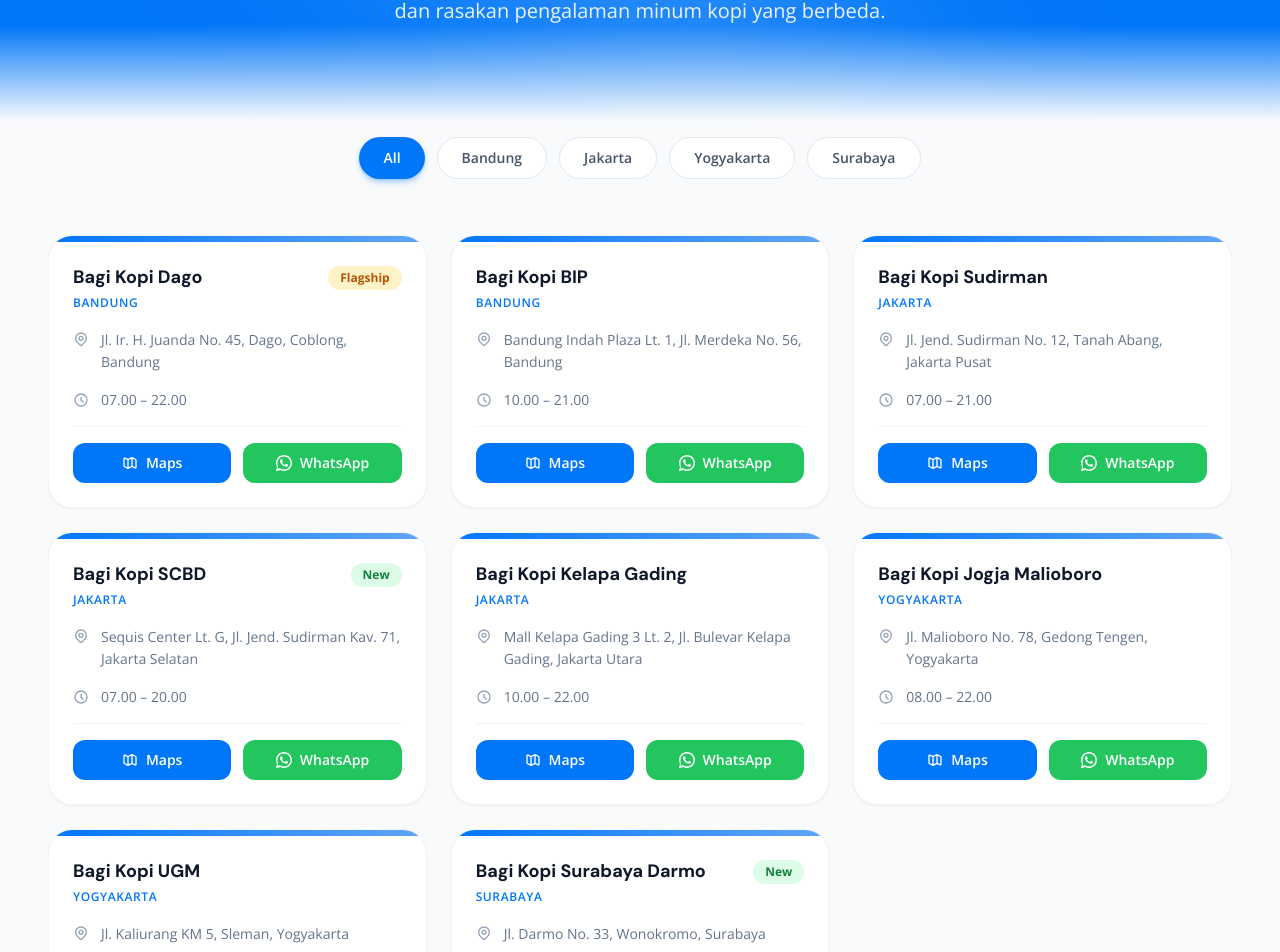
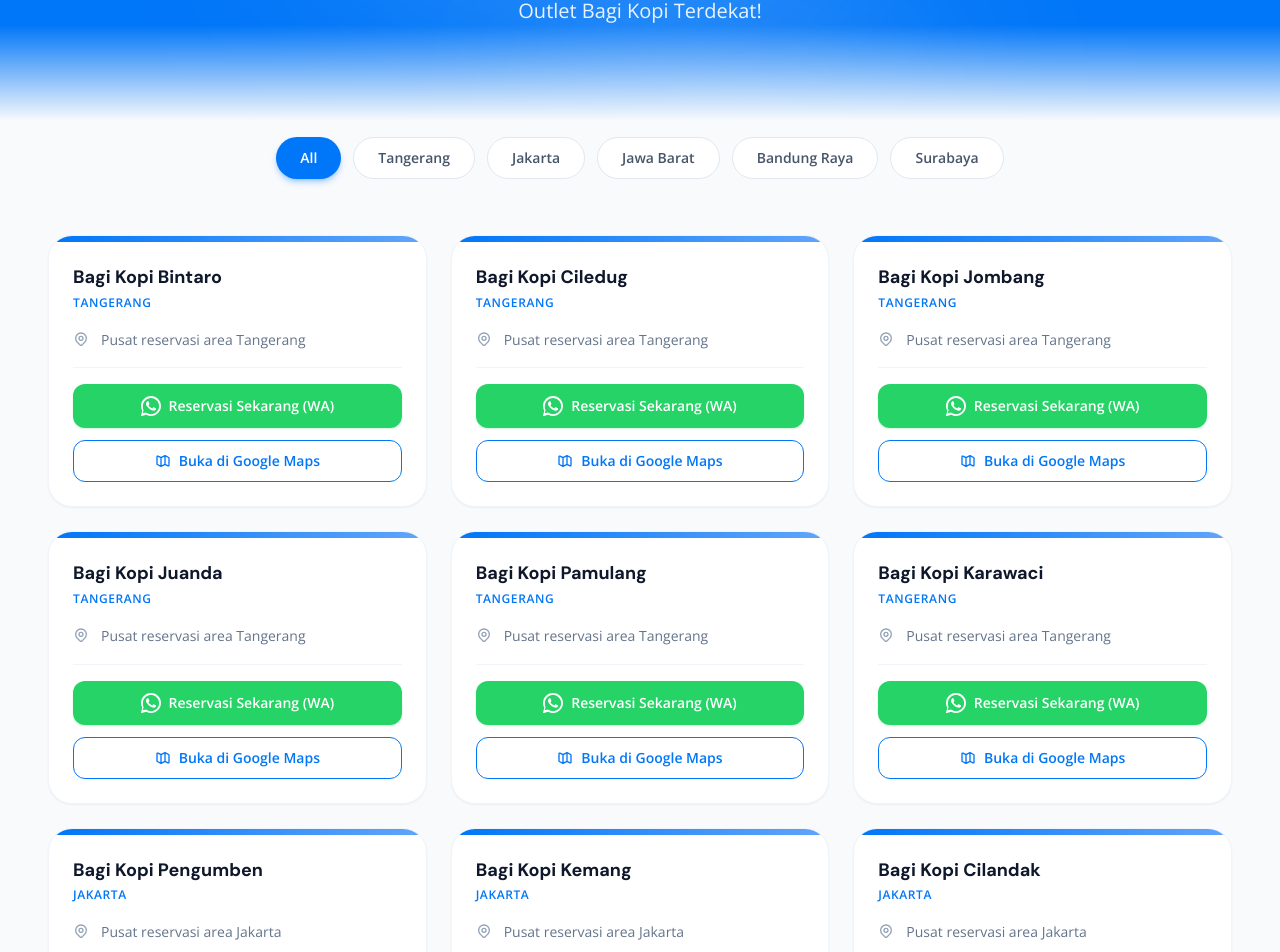
Before and after one commit to akhdanrgya/BAGI-KOPI, a Next.js app: page /outlets in a window 1280 px wide. Shown: the part 317-1269 px from the top of the page. Built offline with nearby package versions, Linux system fonts and the light colour scheme.

Commit message:
outlets polish for reserve

```diff
--- a/src/app/outlets/page.tsx
+++ b/src/app/outlets/page.tsx
@@ -32,7 +32,7 @@ export default function OutletsPage() {
                     </FadeIn>
                     <FadeIn delay={0.3}>
                         <p className="text-lg md:text-xl text-white/90 font-open-sans max-w-2xl mx-auto leading-relaxed">
-                            Kopi terbaik selalu dekat darimu. Temukan outlet Bagi Kopi di kotamu dan rasakan pengalaman minum kopi yang berbeda.
+                            Untuk Lebih Dekat Dengan Kami, Silahkan Kunjungi atau Reservasi Dari Outlet Bagi Kopi Terdekat!
                         </p>
                     </FadeIn>
                 </div>
--- a/src/components/OutletsClient.tsx
+++ b/src/components/OutletsClient.tsx
@@ -2,36 +2,85 @@
 
 import { useState } from "react";
 import { motion, AnimatePresence } from "framer-motion";
-import outletsData from "@/data/outlets.json";
 
-type Outlet = (typeof outletsData.outlets)[0];
+type Outlet = {
+    id: string;
+    area: string;
+    name: string;
+    description: string;
+    maps: string;
+    whatsapp: string;
+    tag?: string;
+};
 
-const CITIES = ["All", ...Array.from(new Set(outletsData.outlets.map((o) => o.city)))];
+const mockOutlets: Outlet[] = [
+    // Tangerang
+    { id: "tgr-1", area: "Tangerang", name: "Bagi Kopi Bintaro", description: "Pusat reservasi area Tangerang", maps: "#", whatsapp: "6281234567890" },
+    { id: "tgr-2", area: "Tangerang", name: "Bagi Kopi Ciledug", description: "Pusat reservasi area Tangerang", maps: "#", whatsapp: "6281234567890" },
+    { id: "tgr-3", area: "Tangerang", name: "Bagi Kopi Jombang", description: "Pusat reservasi area Tangerang", maps: "#", whatsapp: "6281234567890" },
+    { id: "tgr-4", area: "Tangerang", name: "Bagi Kopi Juanda", description: "Pusat reservasi area Tangerang", maps: "#", whatsapp: "6281234567890" },
+    { id: "tgr-5", area: "Tangerang", name: "Bagi Kopi Pamulang", description: "Pusat reservasi area Tangerang", maps: "#", whatsapp: "6281234567890" },
+    { id: "tgr-6", area: "Tangerang", name: "Bagi Kopi Karawaci", description: "Pusat reservasi area Tangerang", maps: "#", whatsapp: "6281234567890" },
+
+    // Jakarta
+    { id: "jkt-1", area: "Jakarta", name: "Bagi Kopi Pengumben", description: "Pusat reservasi area Jakarta", maps: "#", whatsapp: "6281234567890" },
+    { id: "jkt-2", area: "Jakarta", name: "Bagi Kopi Kemang", description: "Pusat reservasi area Jakarta", maps: "#", whatsapp: "6281234567890" },
+    { id: "jkt-3", area: "Jakarta", name: "Bagi Kopi Cilandak", description: "Pusat reservasi area Jakarta", maps: "#", whatsapp: "6281234567890" },
+    { id: "jkt-4", area: "Jakarta", name: "Bagi Kopi Lebak Bulus", description: "Pusat reservasi area Jakarta", maps: "#", whatsapp: "6281234567890" },
+    { id: "jkt-5", area: "Jakarta", name: "Bagi Kopi Kayu Putih", description: "Pusat reservasi area Jakarta", maps: "#", whatsapp: "6281234567890" },
+    { id: "jkt-6", area: "Jakarta", name: "Bagi Kopi Cawang", description: "Pusat reservasi area Jakarta", maps: "#", whatsapp: "6281234567890" },
+    { id: "jkt-7", area: "Jakarta", name: "Bagi Kopi Setu", description: "Pusat reservasi area Jakarta", maps: "#", whatsapp: "6281234567890" },
+    { id: "jkt-8", area: "Jakarta", name: "Bagi Kopi Kalimalang", description: "Pusat reservasi area Jakarta", maps: "#", whatsapp: "6281234567890" },
+
+    // Jawa Barat
+    { id: "jbr-1", area: "Jawa Barat", name: "Bagi Kopi Margonda", description: "Pusat reservasi area Jawa Barat", maps: "#", whatsapp: "6281234567890" },
+    { id: "jbr-2", area: "Jawa Barat", name: "Bagi Kopi Lenteng Agung", description: "Pusat reservasi area Jawa Barat", maps: "#", whatsapp: "6281234567890" },
+    { id: "jbr-3", area: "Jawa Barat", name: "Bagi Kopi Kota Wisata", description: "Pusat reservasi area Jawa Barat", maps: "#", whatsapp: "6281234567890" },
+    { id: "jbr-4", area: "Jawa Barat", name: "Bagi Kopi Kranggan", description: "Pusat reservasi area Jawa Barat", maps: "#", whatsapp: "6281234567890" },
+    { id: "jbr-5", area: "Jawa Barat", name: "Bagi Kopi Pekayon", description: "Pusat reservasi area Jawa Barat", maps: "#", whatsapp: "6281234567890" },
+
+    // Bandung Raya
+    { id: "bdg-1", area: "Bandung Raya", name: "Bagi Kopi Buah Batu", description: "Pusat reservasi area Bandung Raya", maps: "#", whatsapp: "6281234567890" },
+    { id: "bdg-2", area: "Bandung Raya", name: "Bagi Kopi Kiara Artha", description: "Pusat reservasi area Bandung Raya", maps: "#", whatsapp: "6281234567890" },
+    { id: "bdg-3", area: "Bandung Raya", name: "Bagi Kopi Jatinangor", description: "Pusat reservasi area Bandung Raya", maps: "#", whatsapp: "6281234567890" },
+    { id: "bdg-4", area: "Bandung Raya", name: "Bagi Kopi Metro", description: "Pusat reservasi area Bandung Raya", maps: "#", whatsapp: "6281234567890" },
+    { id: "bdg-5", area: "Bandung Raya", name: "Bagi Kopi Ujung Berung", description: "Pusat reservasi area Bandung Raya", maps: "#", whatsapp: "6281234567890" },
+    { id: "bdg-6", area: "Bandung Raya", name: "Bagi Kopi Cimahi", description: "Pusat reservasi area Bandung Raya", maps: "#", whatsapp: "6281234567890" },
+    { id: "bdg-7", area: "Bandung Raya", name: "Bagi Kopi Ciumbuleuit", description: "Pusat reservasi area Bandung Raya", maps: "#", whatsapp: "6281234567890" },
+    { id: "bdg-8", area: "Bandung Raya", name: "Bagi Kopi Melong", description: "Pusat reservasi area Bandung Raya", maps: "#", whatsapp: "6281234567890" },
+    { id: "bdg-9", area: "Bandung Raya", name: "Bagi Kopi Peta", description: "Pusat reservasi area Bandung Raya", maps: "#", whatsapp: "6281234567890" },
+
+    // Surabaya
+    { id: "sby-1", area: "Surabaya", name: "Bagi Kopi Citraland", description: "Pusat reservasi area Surabaya", maps: "#", whatsapp: "6281234567890" },
+    { id: "sby-2", area: "Surabaya", name: "Bagi Kopi Margorejo", description: "Pusat reservasi area Surabaya", maps: "#", whatsapp: "6281234567890" },
+];
+
+const AREAS = ["All", "Tangerang", "Jakarta", "Jawa Barat", "Bandung Raya", "Surabaya"];
 
 export function OutletsClient() {
-    const [activeCity, setActiveCity] = useState("All");
+    const [activeArea, setActiveArea] = useState("All");
 
     const filtered =
-        activeCity === "All"
-            ? outletsData.outlets
-            : outletsData.outlets.filter((o) => o.city === activeCity);
+        activeArea === "All"
+            ? mockOutlets
+            : mockOutlets.filter((o) => o.area === activeArea);
 
     return (
         <div className="max-w-7xl mx-auto px-6 md:px-12 pb-24">
-            {/* City Filter */}
+            {/* Area Filter */}
             <div className="flex flex-wrap justify-center gap-3 mb-14">
-                {CITIES.map((city) => {
-                    const isActive = activeCity === city;
+                {AREAS.map((area) => {
+                    const isActive = activeArea === area;
                     return (
                         <button
-                            key={city}
-                            onClick={() => setActiveCity(city)}
+                            key={area}
+                            onClick={() => setActiveArea(area)}
                             className={`px-6 py-2.5 rounded-full font-open-sans font-semibold text-sm transition-all duration-300 ${isActive
                                     ? "bg-primary text-white shadow-md shadow-primary/30"
                                     : "bg-white text-slate-600 hover:bg-slate-100 border border-slate-200"
                                 }`}
                         >
-                            {city}
+                            {area}
                         </button>
                     );
                 })}
@@ -48,7 +97,7 @@ export function OutletsClient() {
 
             {filtered.length === 0 && (
                 <p className="text-center text-slate-400 font-open-sans py-24">
-                    Tidak ada outlet di kota ini.
+                    Tidak ada outlet di area ini.
                 </p>
             )}
         </div>
@@ -76,7 +125,7 @@ function OutletCard({ outlet }: { outlet: Outlet }) {
                             {outlet.name}
                         </h3>
                         <span className="text-xs font-open-sans text-primary font-semibold uppercase tracking-wider">
-                            {outlet.city}
+                            {outlet.area}
                         </span>
                     </div>
                     {outlet.tag && (
@@ -91,7 +140,7 @@ function OutletCard({ outlet }: { outlet: Outlet }) {
                     )}
                 </div>
 
-                {/* Address */}
+                {/* Description */}
                 <div className="flex items-start gap-3">
                     <span className="mt-0.5 text-slate-400 shrink-0">
                         <svg className="w-4 h-4" fill="none" stroke="currentColor" viewBox="0 0 24 24">
@@ -99,43 +148,33 @@ function OutletCard({ outlet }: { outlet: Outlet }) {
                             <path strokeLinecap="round" strokeLinejoin="round" strokeWidth={2} d="M15 11a3 3 0 11-6 0 3 3 0 016 0z" />
                         </svg>
                     </span>
-                    <p className="text-sm font-open-sans text-slate-500 leading-relaxed">{outlet.address}</p>
-                </div>
-
-                {/* Hours */}
-                <div className="flex items-center gap-3">
-                    <span className="text-slate-400 shrink-0">
-                        <svg className="w-4 h-4" fill="none" stroke="currentColor" viewBox="0 0 24 24">
-                            <path strokeLinecap="round" strokeLinejoin="round" strokeWidth={2} d="M12 8v4l3 3m6-3a9 9 0 11-18 0 9 9 0 0118 0z" />
-                        </svg>
-                    </span>
-                    <p className="text-sm font-open-sans text-slate-500">{outlet.hours}</p>
+                    <p className="text-sm font-open-sans text-slate-500 leading-relaxed">{outlet.description}</p>
                 </div>
 
                 {/* Actions */}
-                <div className="mt-auto pt-4 flex gap-3 border-t border-slate-100">
+                <div className="mt-auto flex flex-col items-center gap-3 pt-4 border-t border-slate-100">
+                    <a
+                        href={`https://wa.me/${outlet.whatsapp}`}
+                        target="_blank"
+                        rel="noopener noreferrer"
+                        className="w-full flex items-center justify-center gap-2 px-4 py-3 bg-[#25D366] text-white rounded-xl text-sm font-semibold font-open-sans hover:bg-[#20bd5a] transition-colors shadow-sm shadow-[#25D366]/20"
+                    >
+                        <svg className="w-5 h-5" fill="currentColor" viewBox="0 0 24 24">
+                            <path d="M17.472 14.382c-.297-.149-1.758-.867-2.03-.967-.273-.099-.471-.148-.67.15-.197.297-.767.966-.94 1.164-.173.199-.347.223-.644.075-.297-.15-1.255-.463-2.39-1.475-.883-.788-1.48-1.761-1.653-2.059-.173-.297-.018-.458.13-.606.134-.133.298-.347.446-.52.149-.174.198-.298.298-.497.099-.198.05-.371-.025-.52-.075-.149-.669-1.612-.916-2.207-.242-.579-.487-.5-.669-.51-.173-.008-.371-.01-.57-.01-.198 0-.52.074-.792.372-.272.297-1.04 1.016-1.04 2.479 0 1.462 1.065 2.875 1.213 3.074.149.198 2.096 3.2 5.077 4.487.709.306 1.262.489 1.694.625.712.227 1.36.195 1.871.118.571-.085 1.758-.719 2.006-1.413.248-.694.248-1.289.173-1.413-.074-.124-.272-.198-.57-.347z" />
+                            <path d="M12 0C5.373 0 0 5.373 0 12c0 2.124.558 4.118 1.531 5.843L.057 23.486a.5.5 0 00.619.617l5.741-1.505A11.945 11.945 0 0012 24c6.627 0 12-5.373 12-12S18.627 0 12 0zm0 21.75A9.738 9.738 0 016.4 19.99l-.38-.228-3.908 1.024 1.005-3.795-.243-.392A9.718 9.718 0 012.25 12C2.25 6.615 6.615 2.25 12 2.25S21.75 6.615 21.75 12 17.385 21.75 12 21.75z" />
+                        </svg>
+                        Reservasi Sekarang (WA)
+                    </a>
                     <a
                         href={outlet.maps}
                         target="_blank"
                         rel="noopener noreferrer"
-                        className="flex-1 flex items-center justify-center gap-2 px-4 py-2.5 bg-primary text-white rounded-xl text-sm font-semibold font-open-sans hover:bg-primary/90 transition-colors"
+                        className="w-full flex items-center justify-center gap-2 px-4 py-2.5 bg-white text-primary border border-primary rounded-xl text-sm font-semibold font-open-sans hover:bg-primary hover:text-white transition-colors"
                     >
                         <svg className="w-4 h-4" fill="none" stroke="currentColor" viewBox="0 0 24 24">
                             <path strokeLinecap="round" strokeLinejoin="round" strokeWidth={2} d="M9 20l-5.447-2.724A1 1 0 013 16.382V5.618a1 1 0 011.447-.894L9 7m0 13l6-3m-6 3V7m6 10l4.553 2.276A1 1 0 0021 18.382V7.618a1 1 0 00-.553-.894L15 4m0 13V4m0 0L9 7" />
                         </svg>
-                        Maps
-                    </a>
-                    <a
-                        href={`https://wa.me/${outlet.whatsapp}`}
-                        target="_blank"
-                        rel="noopener noreferrer"
-                        className="flex-1 flex items-center justify-center gap-2 px-4 py-2.5 bg-green-500 text-white rounded-xl text-sm font-semibold font-open-sans hover:bg-green-600 transition-colors"
-                    >
-                        <svg className="w-4 h-4" fill="currentColor" viewBox="0 0 24 24">
-                            <path d="M17.472 14.382c-.297-.149-1.758-.867-2.03-.967-.273-.099-.471-.148-.67.15-.197.297-.767.966-.94 1.164-.173.199-.347.223-.644.075-.297-.15-1.255-.463-2.39-1.475-.883-.788-1.48-1.761-1.653-2.059-.173-.297-.018-.458.13-.606.134-.133.298-.347.446-.52.149-.174.198-.298.298-.497.099-.198.05-.371-.025-.52-.075-.149-.669-1.612-.916-2.207-.242-.579-.487-.5-.669-.51-.173-.008-.371-.01-.57-.01-.198 0-.52.074-.792.372-.272.297-1.04 1.016-1.04 2.479 0 1.462 1.065 2.875 1.213 3.074.149.198 2.096 3.2 5.077 4.487.709.306 1.262.489 1.694.625.712.227 1.36.195 1.871.118.571-.085 1.758-.719 2.006-1.413.248-.694.248-1.289.173-1.413-.074-.124-.272-.198-.57-.347z" />
-                            <path d="M12 0C5.373 0 0 5.373 0 12c0 2.124.558 4.118 1.531 5.843L.057 23.486a.5.5 0 00.619.617l5.741-1.505A11.945 11.945 0 0012 24c6.627 0 12-5.373 12-12S18.627 0 12 0zm0 21.75A9.738 9.738 0 016.4 19.99l-.38-.228-3.908 1.024 1.005-3.795-.243-.392A9.718 9.718 0 012.25 12C2.25 6.615 6.615 2.25 12 2.25S21.75 6.615 21.75 12 17.385 21.75 12 21.75z" />
-                        </svg>
-                        WhatsApp
+                        Buka di Google Maps
                     </a>
                 </div>
             </div>
```
